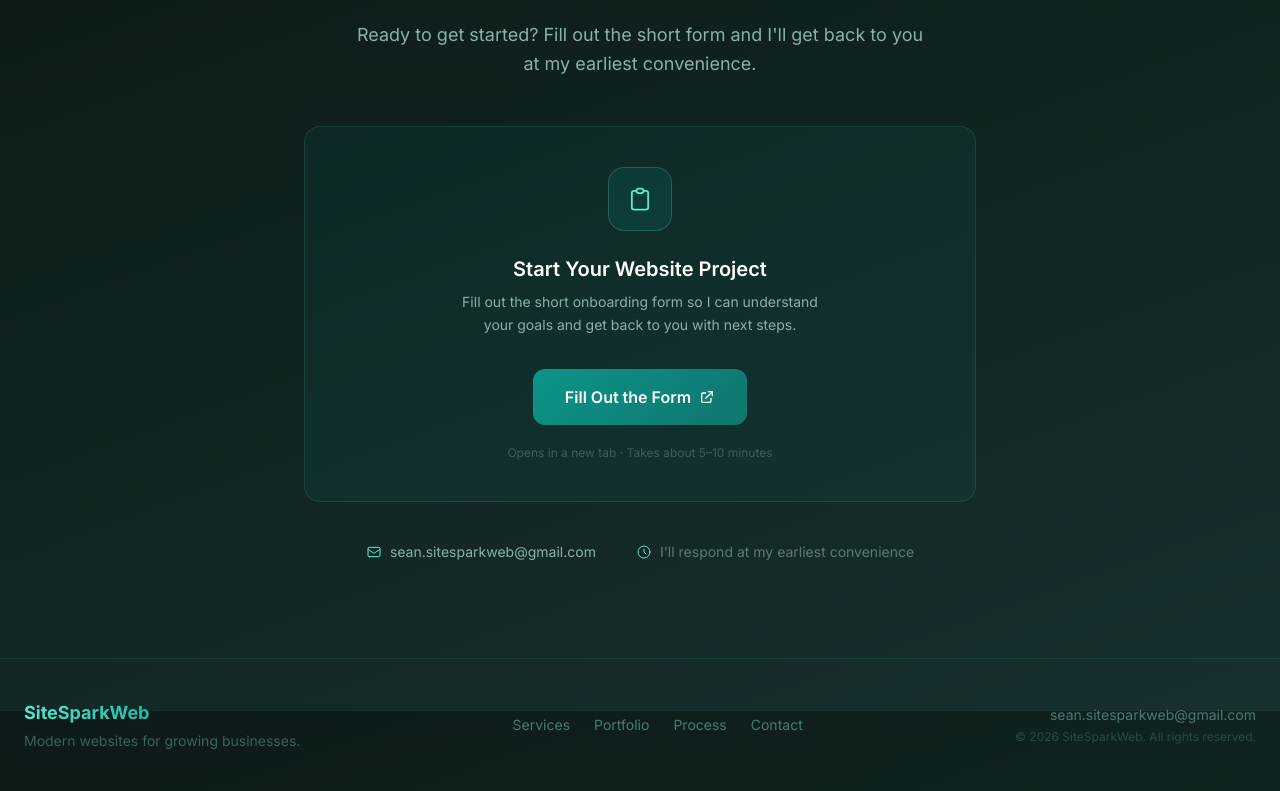
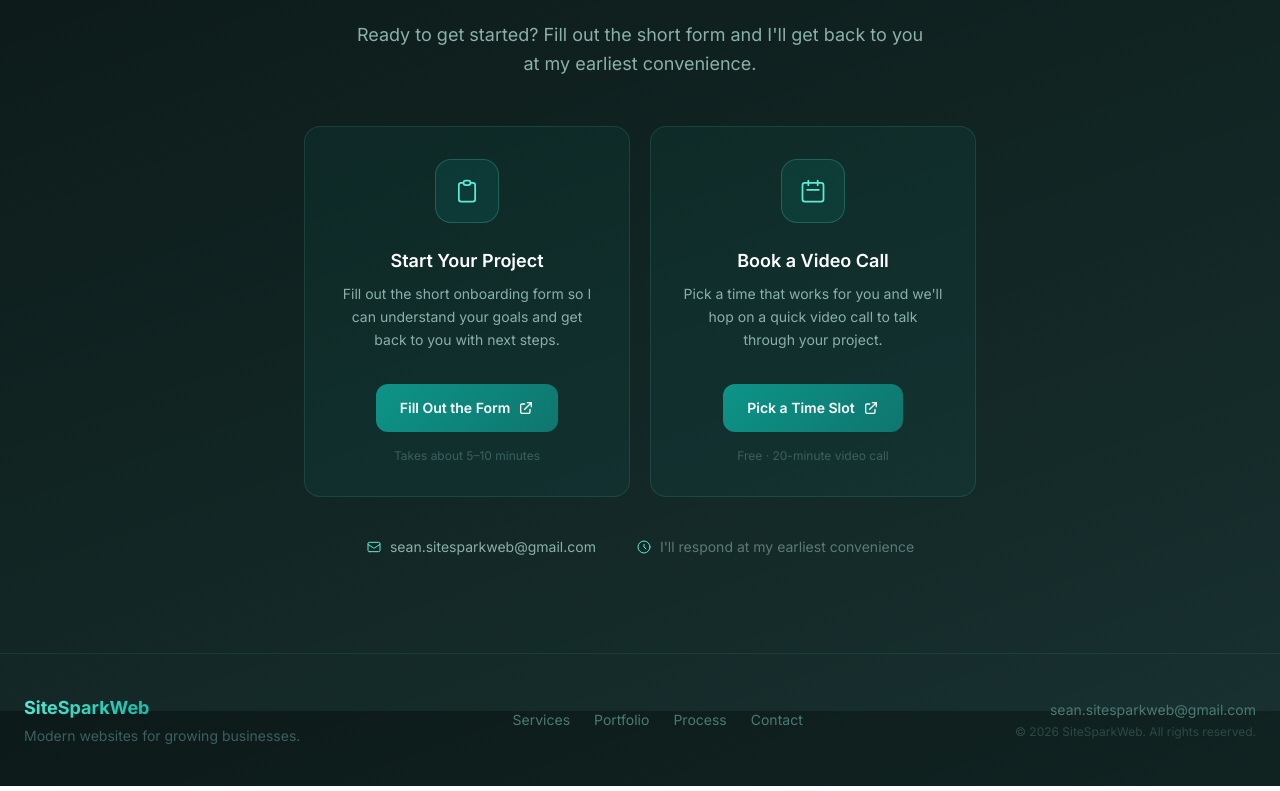
Before and after one commit to seansitesparkweb/sitesparkweb, a React (Vite) app: page / in a window 1280 px wide. Shown: the part 8089-8880 px from the top of the page. Built offline with nearby package versions, Linux system fonts and the light colour scheme.

Commit message:
Contact: add calendar booking card alongside form card
Co-Authored-By: Claude Sonnet 4.6 <noreply@anthropic.com>

```diff
--- a/src/components/Contact.jsx
+++ b/src/components/Contact.jsx
@@ -12,39 +12,68 @@ export default function Contact() {
           </p>
         </div>
 
+        <div className="grid sm:grid-cols-2 gap-5 max-w-2xl mx-auto">
+          {/* Form card */}
           <div
-          className="max-w-2xl mx-auto rounded-2xl p-8 sm:p-10 text-center"
+            className="rounded-2xl p-8 text-center flex flex-col items-center"
             style={{ background: 'rgba(13,148,136,0.08)', border: '1px solid rgba(94,234,212,0.12)' }}
           >
-          <div className="flex justify-center mb-6">
             <div
-              className="w-16 h-16 rounded-2xl flex items-center justify-center"
+              className="w-16 h-16 rounded-2xl flex items-center justify-center mb-6"
               style={{ background: 'rgba(13,148,136,0.15)', border: '1px solid rgba(94,234,212,0.22)' }}
             >
               <svg className="w-7 h-7" style={{ color: '#5eead4' }} fill="none" stroke="currentColor" viewBox="0 0 24 24">
                 <path strokeLinecap="round" strokeLinejoin="round" strokeWidth={1.5} d="M9 5H7a2 2 0 00-2 2v12a2 2 0 002 2h10a2 2 0 002-2V7a2 2 0 00-2-2h-2M9 5a2 2 0 002 2h2a2 2 0 002-2M9 5a2 2 0 012-2h2a2 2 0 012 2" />
               </svg>
             </div>
-          </div>
-
-          <h3 className="text-white text-xl font-semibold mb-2">Start Your Website Project</h3>
-          <p className="text-sm leading-relaxed mb-8 max-w-sm mx-auto" style={{ color: '#8ab0aa' }}>
+            <h3 className="text-white text-lg font-semibold mb-2">Start Your Project</h3>
+            <p className="text-sm leading-relaxed mb-8 flex-1" style={{ color: '#8ab0aa' }}>
               Fill out the short onboarding form so I can understand your goals and get back to you with next steps.
             </p>
-
             <a
               href="https://api.leadconnectorhq.com/widget/form/uPdN1naffr3R0xSSXEt2"
               target="_blank"
               rel="noopener noreferrer"
-            className="btn-primary inline-flex items-center gap-2 text-white font-semibold px-8 py-4 rounded-xl text-base"
+              className="btn-primary inline-flex items-center gap-2 text-white font-semibold px-6 py-3.5 rounded-xl text-sm"
             >
               Fill Out the Form
               <svg className="w-4 h-4" fill="none" stroke="currentColor" viewBox="0 0 24 24">
                 <path strokeLinecap="round" strokeLinejoin="round" strokeWidth={2} d="M10 6H6a2 2 0 00-2 2v10a2 2 0 002 2h10a2 2 0 002-2v-4M14 4h6m0 0v6m0-6L10 14" />
               </svg>
             </a>
+            <p className="text-xs mt-4" style={{ color: '#3a6060' }}>Takes about 5–10 minutes</p>
+          </div>
 
-          <p className="text-xs mt-5" style={{ color: '#3a6060' }}>Opens in a new tab · Takes about 5–10 minutes</p>
+          {/* Calendar card */}
+          <div
+            className="rounded-2xl p-8 text-center flex flex-col items-center"
+            style={{ background: 'rgba(13,148,136,0.08)', border: '1px solid rgba(94,234,212,0.12)' }}
+          >
+            <div
+              className="w-16 h-16 rounded-2xl flex items-center justify-center mb-6"
+              style={{ background: 'rgba(13,148,136,0.15)', border: '1px solid rgba(94,234,212,0.22)' }}
+            >
+              <svg className="w-7 h-7" style={{ color: '#5eead4' }} fill="none" stroke="currentColor" viewBox="0 0 24 24">
+                <path strokeLinecap="round" strokeLinejoin="round" strokeWidth={1.5} d="M8 7V3m8 4V3m-9 8h10M5 21h14a2 2 0 002-2V7a2 2 0 00-2-2H5a2 2 0 00-2 2v12a2 2 0 002 2z" />
+              </svg>
+            </div>
+            <h3 className="text-white text-lg font-semibold mb-2">Book a Video Call</h3>
+            <p className="text-sm leading-relaxed mb-8 flex-1" style={{ color: '#8ab0aa' }}>
+              Pick a time that works for you and we'll hop on a quick video call to talk through your project.
+            </p>
+            <a
+              href="https://api.leadconnectorhq.com/widget/booking/A7rzPNvv5EXyEaQhK8KJ"
+              target="_blank"
+              rel="noopener noreferrer"
+              className="btn-primary inline-flex items-center gap-2 text-white font-semibold px-6 py-3.5 rounded-xl text-sm"
+            >
+              Pick a Time Slot
+              <svg className="w-4 h-4" fill="none" stroke="currentColor" viewBox="0 0 24 24">
+                <path strokeLinecap="round" strokeLinejoin="round" strokeWidth={2} d="M10 6H6a2 2 0 00-2 2v10a2 2 0 002 2h10a2 2 0 002-2v-4M14 4h6m0 0v6m0-6L10 14" />
+              </svg>
+            </a>
+            <p className="text-xs mt-4" style={{ color: '#3a6060' }}>Free · 20-minute video call</p>
+          </div>
         </div>
 
         <div className="flex flex-col sm:flex-row justify-center gap-6 sm:gap-10 mt-10">
```
Lines whose indentation alone changed are shown as unchanged.
